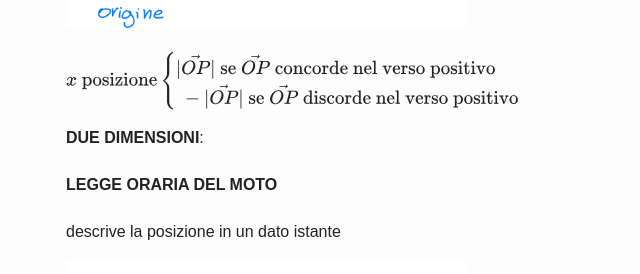
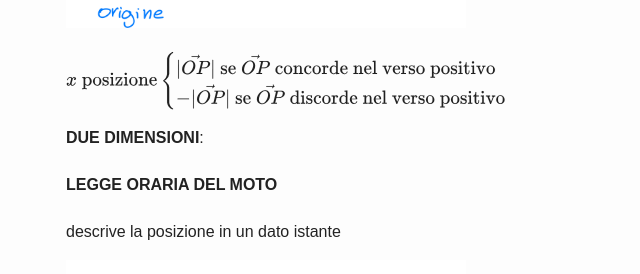
Before and after one commit to comarandr/comarandr.github.io, a Jekyll site: the page built from fisica/fisica.md, in a window 1280 px wide and 900 px high, scrolled down 2107 px. Shown: the part 189-463 px from the top of the window, without its empty margins (124-764 px from the left). Built offline with Jekyll 4.4.1, drawn with Linux system fonts in a browser that asks for light colours.

Commit message:
backslashes

```diff
--- a/fisica/fisica.md
+++ b/fisica/fisica.md
@@ -98,7 +98,7 @@ $ \vert \vec{OP'} \vert = \vert \vec{OP} \vert $
 
 <img src="AsseCoordinato.jpeg" alt="Asse Coordinato" width="400"/>
 
-$ x \text{ posizione} \begin{cases} \vert \vec{OP} \vert \text{ se } \vec{OP}  \text{ concorde nel verso positivo} \\\\\\ - \vert \vec{OP} \vert \text{ se } \vec{OP} \text{ discorde nel verso positivo} \end{cases} $
+$ x \text{ posizione} \begin{cases} \vert \vec{OP} \vert \text{ se } \vec{OP}  \text{ concorde nel verso positivo} \\\\ - \vert \vec{OP} \vert \text{ se } \vec{OP} \text{ discorde nel verso positivo} \end{cases} $
 
 **DUE DIMENSIONI**:
 
```
